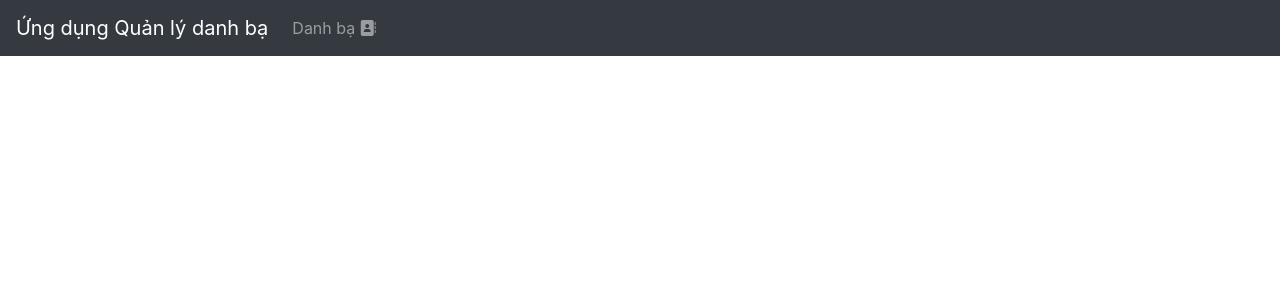
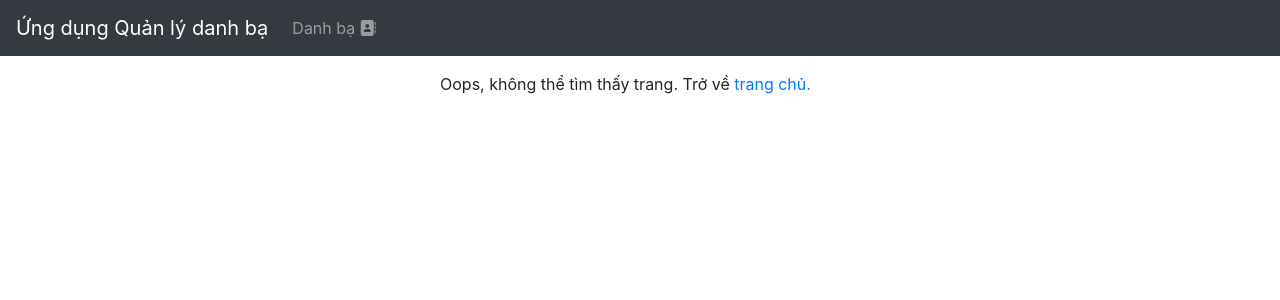
Before and after one commit to leephan2k1/contact-book-frontend, a Vue app: page /contacts/1 in a window 1280 px wide. Shown: the top 300 px of the page. Built offline with nearby package versions, Linux system fonts and the light colour scheme.

Commit message:
Cai dat trang loi 404

```diff
--- a/src/router/index.js
+++ b/src/router/index.js
@@ -12,6 +12,11 @@
     name: "EditContact",
     component: ContactBook,
   },
+  {
+    path: "/:pathMatch(.*)*",
+    name: "NotFound",
+    component: () => import("@/views/NotFound.vue"),
+  },
 ];
 
 const router = createRouter({
--- a/src/views/ContactBook.vue
+++ b/src/views/ContactBook.vue
@@ -103,7 +103,6 @@
       try {
         const res = await ContactService.getAll();
         contacts.value = res?.docs;
-        console.log(contacts.value);
       } catch (err) {
         console.log(err);
       }
--- /dev/null
+++ b/src/views/NotFound.vue
@@ -0,0 +1,8 @@
+<template>
+  <div class="page">
+    <p>
+      Oops, không thể tìm thấy trang. Trở về
+      <router-link to="/">trang chủ.</router-link>
+    </p>
+  </div>
+</template>
```
